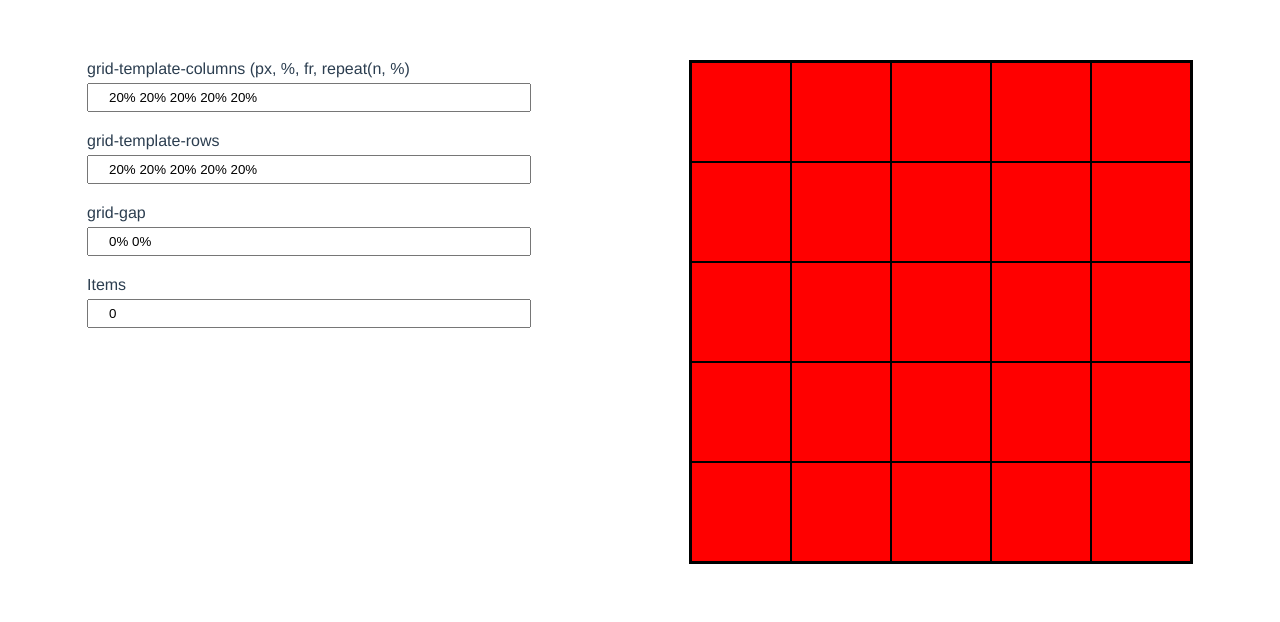
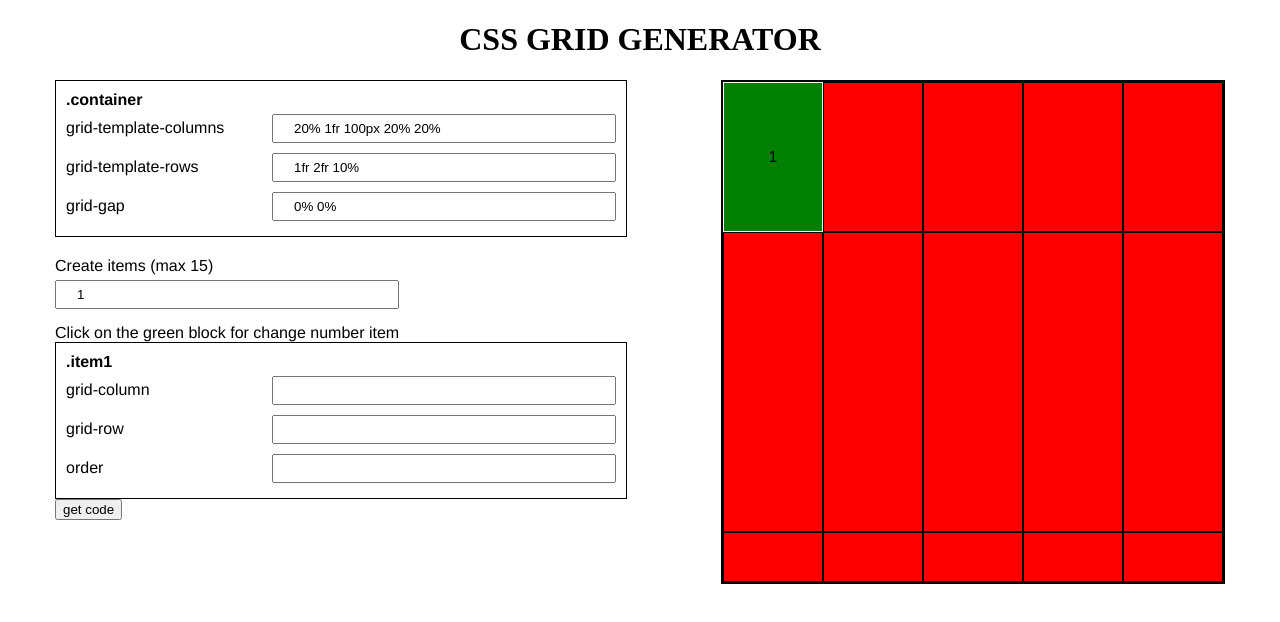
Before and after one commit to zhyrik/css-grid-generator, a Vue app: page / in a window 1280 px wide. Shown: the top 622 px of the page. Built offline with nearby package versions, Linux system fonts and the light colour scheme.

Commit message:
finish logick

```diff
--- a/index.html
+++ b/index.html
@@ -3,9 +3,11 @@
   <head>
     <meta charset="utf-8">
     <meta name="viewport" content="width=device-width,initial-scale=1.0">
-    <title>css-grid-trenager</title>
+    <meta name="author" content="Oleh Zhurovskyi">
+    <title>css grid generator</title>
   </head>
   <body>
+    <h1>CSS GRID GENERATOR</h1>
     <div id="app"></div>
     <!-- built files will be auto injected -->
   </body>
--- a/src/App.vue
+++ b/src/App.vue
@@ -2,25 +2,62 @@
   <div id="app">
 
     <div class="writen-wrap">
-      <label for="colums">grid-template-columns (px, %, fr, repeat(n, %)</label>
-      <input type="text" v-model="columns" id="columns">
+      <div class="writen-wrap__container">
+        <h4>.container</h4>
+        <div>
+          <label for="columns">grid-template-columns</label>
+          <input
+            type="text"
+            v-model.trim="columns"
+            id="columns"
+            title="px, %, fr, em, auto, repeat(n, fr), min-content, max-content, minmax">
+        </div>
 
-      <label for="rovs">grid-template-rows</label>
-      <input type="text" v-model="rows" id="rows">
+        <div>
+          <label for="rows">grid-template-rows</label>
+          <input
+            type="text"
+            v-model.trim="rows"
+            id="rows"
+            title="px, %, fr, em, auto, repeat(n, fr), min-content, max-content, minmax">
+        </div>
 
-      <label for="gap">grid-gap</label>
-      <input type="text" v-model="gap" id="gap">
+        <div>
+          <label for="gap">grid-gap</label>
+          <input
+            type="text"
+            v-model.trim="gap"
+            id="gap"
+            title="px, %, fr, em, auto">
+        </div>
+      </div>
 
-      <label for="items">Items</label>
+      <label for="items">Create items (max {{countItems}})</label>
       <input type="number" v-model="items" id="items">
 
-      <div class="items-imput" v-for="item in numberItems" :key="item" v-if="itemsInput[item-1]">
-        <label for="column">grid-column</label>
-        <input type="text" v-model="column[item-1]" id="column" @input="pushItemStyle(item-1)">
+      <span>Click on the green block for change number item</span>
+      <div class="writen-wrap__item" v-for="item in numberItems" :key="item" v-if="itemsInput[item-1]">
+        <h4>.item{{item}}</h4>
+        <div>
+          <label for="column">grid-column</label>
+          <input type="text" v-model="column[item-1]" id="column" @input="pushItemStyle(item-1)">
+        </div>
 
-        <label for="row">grid-row</label>
-        <input type="text" v-model="row[item-1]" id="row" @input="pushItemStyle(item-1)">
+        <div>
+          <label for="row">grid-row</label>
+          <input type="text" v-model="row[item-1]" id="row" @input="pushItemStyle(item-1)">
+        </div>
+
+        <div>
+          <label for="order">order</label>
+          <input
+            type="text"
+            v-model="order[item-1]"
+            id="order" @input="pushItemStyle(item-1)"
+            title="--1, 1++">
+        </div>
       </div>
+      <button @click="getCode">get code</button>
     </div>
 
     <div class="container container-relative" :style="container">
@@ -33,7 +70,7 @@
           @click="showItemsInput(item-1)"
         >{{item}}</div>
       </div>
-      <div class="items" v-for="item in 400" :key="item"></div>
+      <div class="items" v-for="(item, index) in countItems" :key="index"></div>
     </div>
   </div>
 </template>
@@ -42,12 +79,13 @@
 export default {
   data () {
     return {
-      columns: '20% 20% 20% 20% 20%',
-      rows: '20% 20% 20% 20% 20%',
+      columns: '20% 1fr 100px 20% 20%',
+      rows: '1fr 2fr 10%',
       gap: '0% 0%',
-      items: 0,
-      column: ['1 3', '2 3', '3'],
-      row: ['3', '1', '2'],
+      items: 1,
+      column: [],
+      row: [],
+      order: [],
       itemsStyle: [],
       itemsInput: [true, false, false]
     }
@@ -56,16 +94,29 @@ export default {
     pushItemStyle (item) {
         this.itemsStyle[item] = {
           'grid-column': this.column[item],
-          'grid-row': this.row[item]
+          'grid-row': this.row[item],
+          'order': this.order[item]
         }
-        console.log(this.itemsStyle)
     },
     showItemsInput (item) {
       for(let i = 0; i < this.items; i++){
-        this.itemsInput[i] = false
-        this.itemsInput[item] = true
+        this.$set(this.itemsInput, i, false)
+        this.$set(this.itemsInput, item, true)
       }
-      console.log(this.itemsInput)
+    },
+    getCode () {
+      console.log(this.itemsStyle)
+      let items = ''
+      for(let i = 0; i < this.itemsStyle.length; i++) {
+        if(this.itemsStyle[i]) {
+          items += '\n item' + i + " {"
+          if(this.itemsStyle[i]['grid-column'] !== undefined) items += '\n grid-column: ' + this.itemsStyle[i]['grid-column'] + ';'
+          if(this.itemsStyle[i]['grid-row'] !== undefined) items += '\n grid-row: ' + this.itemsStyle[i]['grid-row'] + ';'
+          if(this.itemsStyle[i]['order'] !== undefined) items += '\n order: ' + this.itemsStyle[i]['order'] + ';'
+          items += '\n }'
+        }
+      }
+      console.log(this.container, items)
     }
   },
   computed: {
@@ -76,12 +127,9 @@ export default {
         'grid-gap': this.gap
       }
     },
-    // itemsStyle () {
-    //   return {
-    //     'grid-column': this.column,
-    //     'grid-row': this.row
-    //   }
-    // },
+    countItems () {
+      return (this.columns.match(/\s+/g).length + 1) * (this.rows.match(/\s+/g).length + 1)
+    },
     numberItems () {
       return +this.items
     }
@@ -91,21 +139,36 @@ export default {
 </script>
 
 <style>
+h1{
+  text-align: center;
+}
 #app {
   font-family: 'Avenir', Helvetica, Arial, sans-serif;
   -webkit-font-smoothing: antialiased;
   -moz-osx-font-smoothing: grayscale;
-  text-align: center;
-  color: #2c3e50;
-  margin-top: 60px;
+  margin-top: 10px;
   display: flex;
   justify-content: space-around;
+}
+h4{
+  margin: 0;
 }
 .writen-wrap{
   display: flex;
   flex-direction: column;
   align-items: flex-start;
   justify-content: flex-start;
+}
+.writen-wrap__container{
+  width: 550px;
+  padding: 10px ;
+  border: 1px solid black;
+  margin-bottom: 20px;
+}
+.writen-wrap__container div{
+  display: flex;
+  justify-content: space-between;
+  align-items: center;
 }
 .container{
   width: 500px;
@@ -131,18 +194,33 @@ export default {
 .items-green{
   background: green;
   border: 1px solid white;
-  line-height: 100px;
+  display: flex;
+  align-items: center;
+  justify-content: center;
+  cursor: pointer;
 }
 input{
-  width: 400px;
+  width: 300px;
   padding: 5px 20px;
-  margin-bottom: 20px;
-  margin-top: 5px;
+  margin: 5px 0;
 }
-.items-imput{
+.writen-wrap__item{
+  padding: 10px ;
   border: 1px solid black;
   display: flex;
   flex-direction: column;
+  width: 550px;
 
 }
+.writen-wrap__item div{
+  display: flex;
+  justify-content: space-between;
+  align-items: center;
+}
+label{
+  cursor: pointer;
+}
+span{
+  margin-top: 10px;
+}
 </style>
```
